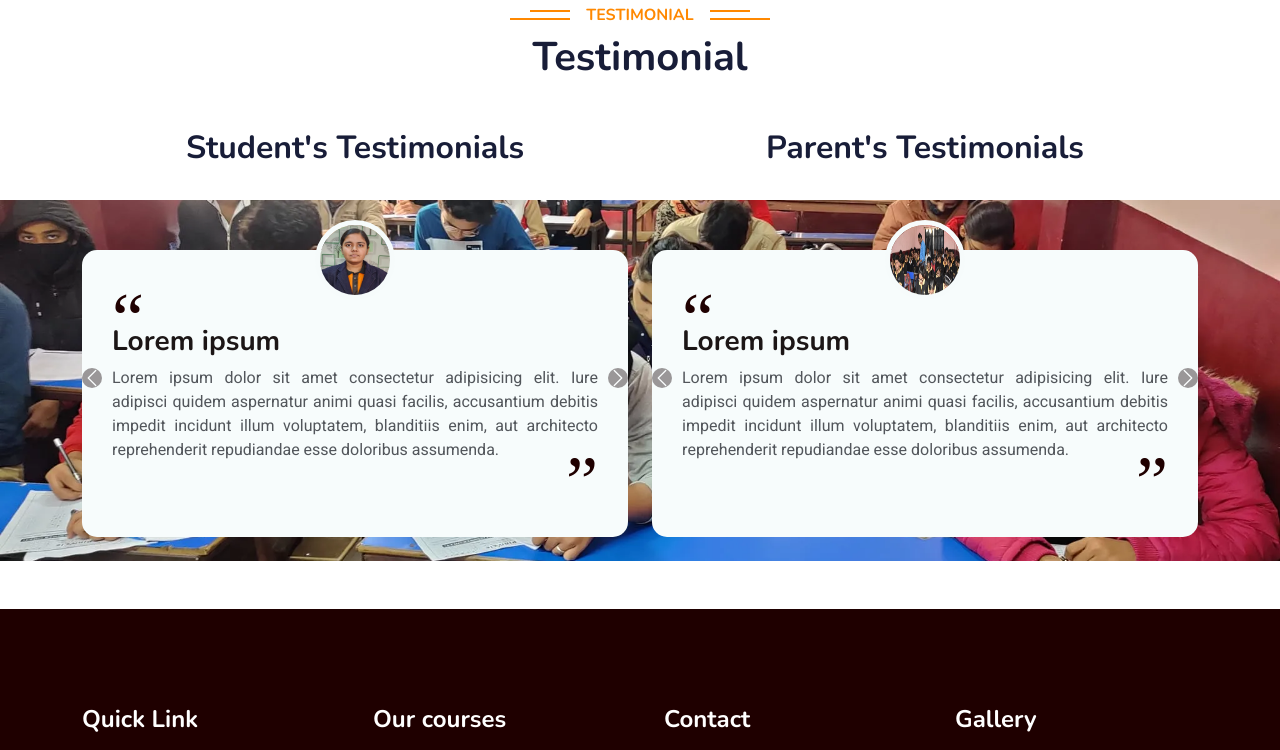
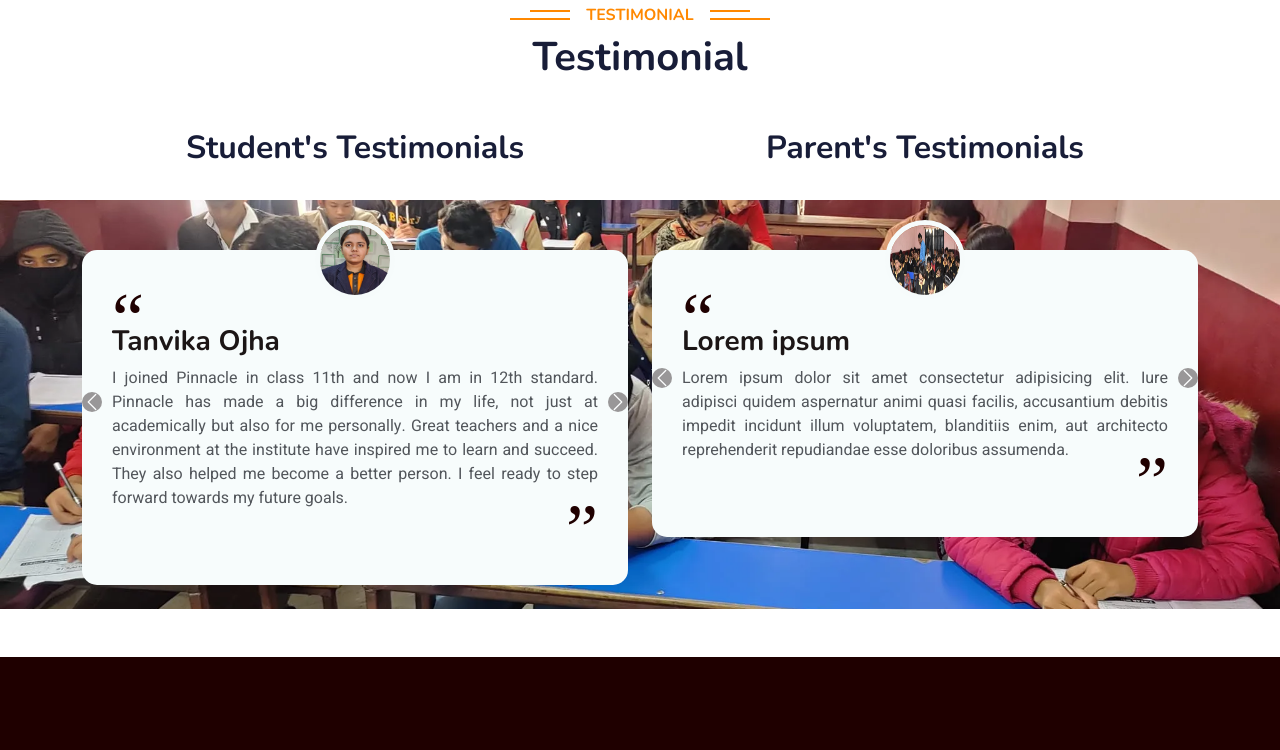
Before and after one commit to raganikushwaha/pinnacle-techno-school, a PHP site: page /testimonial/testimonial.php in a window 1280 px wide; the page is wider, and only the part inside the window is pictured. Shown: the part 285-1035 px from the top of that part. Run offline with PHP 8.4, Linux system fonts and the light colour scheme; some libraries are stand-ins or nearby versions.

Commit message:
update-testimonial

```diff
--- a/css/style.css
+++ b/css/style.css
@@ -740,7 +740,7 @@ Styles for Testimonials Section Ends
 
 .testimonial-section .carousel-item {
   margin-top: 50px;
-  padding: 40px 30px;
+  padding: 35px 30px;
   background-color: #f7fcfc;
   border-radius: 0.9375rem;
   text-align: center;
--- a/scss/style.scss
+++ b/scss/style.scss
@@ -799,10 +799,11 @@ Styles for Testimonials Section Ends
     background-size: cover;
     background-repeat: no-repeat;
     background-position: center;
+
    }
     .testimonial-section .carousel-item{
     margin-top: 50px;
-    padding: 40px 30px;
+    padding: 35px 30px;
     background-color: #f7fcfc;
     border-radius: 0.9375rem;
     text-align: center;
--- a/testimonial/testimonial.php
+++ b/testimonial/testimonial.php
@@ -169,43 +169,50 @@
                             <div class="carousel-item active">
                                 <img src="../banner/testimonials/tanvika.jpeg">
                                 <div class="main-content">
-                                    <h3>Lorem ipsum</h3>
-                                    <p>Lorem ipsum dolor sit amet consectetur adipisicing elit. Iure adipisci quidem aspernatur animi quasi facilis, accusantium debitis impedit incidunt illum voluptatem, blanditiis enim, aut architecto reprehenderit repudiandae esse doloribus assumenda.</p>
+                                    <h3>Tanvika Ojha </h3>
+                                    <p>I joined Pinnacle in class 11th and now I am in 12th standard. Pinnacle has made a big difference in my life, not just at academically but also for me personally. Great teachers and a nice environment at the institute have inspired me to learn and succeed. They also helped me become a better person. I feel ready to step forward towards my future goals.
+                                    </p>
                                 </div>
                             </div>
                             <div class="carousel-item">
                                 <img src="../banner/testimonials/achal.jpeg">
                                 <div class="main-content">
-                                    <h3>Lorem ipsum</h3>
-                                    <p>Lorem ipsum dolor sit amet consectetur adipisicing elit. Iure adipisci quidem aspernatur animi quasi facilis, accusantium debitis impedit incidunt illum voluptatem, blanditiis enim, aut architecto reprehenderit repudiandae esse doloribus assumenda.</p>
+                                    <h3>Achal Gupta </h3>
+                                    <p>I joined Pinnacle Techno School when I was in class 9th, scored 92% in 10th standard and now I am preparing for NEET. I am currently in 11th standard and I am confident to crack NEET with the help of my mentor’s guidance and my hard work. I would like to thank my teachers at Pinnacle to show me the path to success. I am hopeful to fulfil my dream of becoming a doctor one day.
+                                </p>
                                 </div>
                             </div>
                             <div class="carousel-item">
                                 <img src="../banner/testimonials/ashutosh.jpeg">
                                 <div class="main-content">
-                                    <h3>Lorem ipsum</h3>
-                                    <p>Lorem ipsum dolor sit amet consectetur adipisicing elit. Iure adipisci quidem aspernatur animi quasi facilis, accusantium debitis impedit incidunt illum voluptatem, blanditiis enim, aut architecto reprehenderit repudiandae esse doloribus assumenda.</p>
+                                    <h3>Ashutosh Pandey </h3>
+                                    <p>Joined Pinnacle in class 11th and now I am in class 12th. I am now focusing on engineering and aims to crack IIT-JEE. A qualified team of teachers, expert guidance and great learning environment at Pinnacle helped me a lot in my academics. I am now clear about choosing my journey towards JEE preparation and hopeful to get good rank in my exam with the help of my faculty teachers.
+                                </p>
                                 </div>
                             </div>
                             <div class="carousel-item">
                                 <img src="../banner/testimonials/disha.jpeg">
                                 <div class="main-content">
-                                    <h3>Lorem ipsum</h3>
-                                    <p>Lorem ipsum dolor sit amet consectetur adipisicing elit. Iure adipisci quidem aspernatur animi quasi facilis, accusantium debitis impedit incidunt illum voluptatem, blanditiis enim, aut architecto reprehenderit repudiandae esse doloribus assumenda.</p>
+                                    <h3>Disha Sharma </h3>
+                                    <p>Joined Pinnacle when I was in 9th std and now I am in 10th std. I dream about joining IIT one day and I have already started my preparation for JEE at Pinnacle. The supportive and engaging learning atmosphere at the institute makes the whole learning process easy and enjoyable. When you enjoy learning your subjects, it means you are on the right path and that is how I know I am on the right path with right guidance. Thank you pinnacle for the support and guidance.
+                                </p>
                                 </div>
                             </div>
                             <div class="carousel-item">
                                 <img src="../banner/testimonials/shakshi.jpeg">
                                 <div class="main-content">
-                                    <h3>Lorem ipsum</h3>
-                                    <p>Lorem ipsum dolor sit amet consectetur adipisicing elit. Iure adipisci quidem aspernatur animi quasi facilis, accusantium debitis impedit incidunt illum voluptatem, blanditiis enim, aut architecto reprehenderit repudiandae esse doloribus assumenda.</p>
+                                    <h3>Shakshi Pandey </h3>
+                                    <p>I Joined pinnacle when I was in class 6th and it was the best decision to start early at such a great institute. Pinnacle provided me a solid foundation and great sense of confidence . Innovative teaching methodology and interactive learning lays a strong foundation for my academic pursuits. Now I am in class 8th and my academic goals of my life are clear to me. Thank you Pinnacle for setting a stage for continuous success in my academic journey.
+
+                                    </p>
                                 </div>
                             </div>
                             <div class="carousel-item">
                                 <img src="../banner/testimonials/ishan.jpeg">
                                 <div class="main-content">
-                                    <h3>Lorem ipsum</h3>
-                                    <p>Lorem ipsum dolor sit amet consectetur adipisicing elit. Iure adipisci quidem aspernatur animi quasi facilis, accusantium debitis impedit incidunt illum voluptatem, blanditiis enim, aut architecto reprehenderit repudiandae esse doloribus assumenda.</p>
+                                    <h3>Ishan Tiwari </h3>
+                                    <p>I started at Pinnacle in class 9th, my mentors at Pinnacle helped to achieve 94% in my 10th board exams. I am now, with the support of my teachers at pinnacle, aiming  to crack IIT-JEE . Pinnacle's special way of teaching helped me get better marks and also fueled my interest towards science and mathematics. I'm now hopeful to do better in my academics in upcoming months.
+                                </p>
                                 </div>
                             </div>
                             <button class="carousel-control-prev" type="button" data-bs-target="#carouselExampleControls" data-bs-slide="prev">
```
Also changed, not shown: about/about.php (+8 -12 lines), admission/admission.php (+8 -4 lines), index.php (+19 -12 lines).
